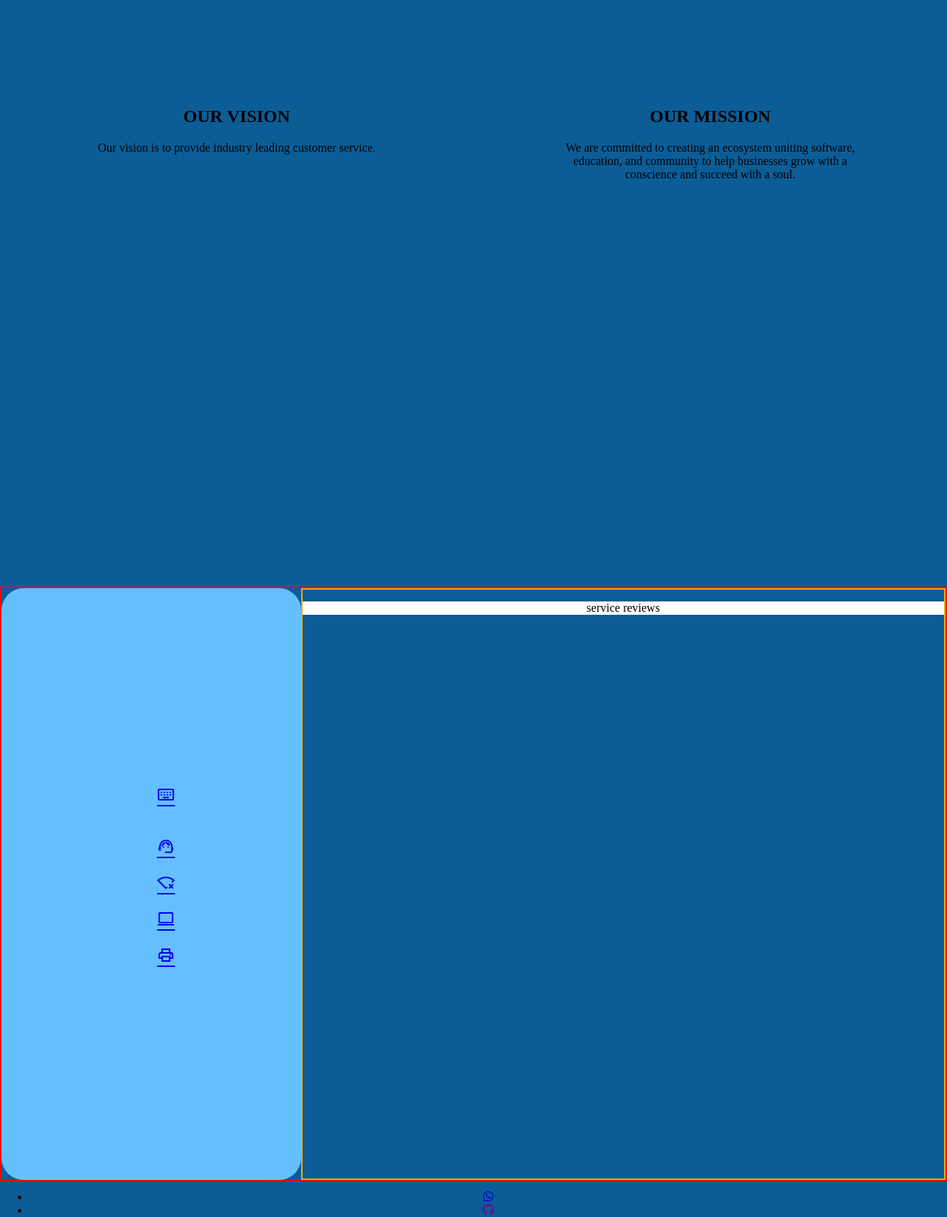
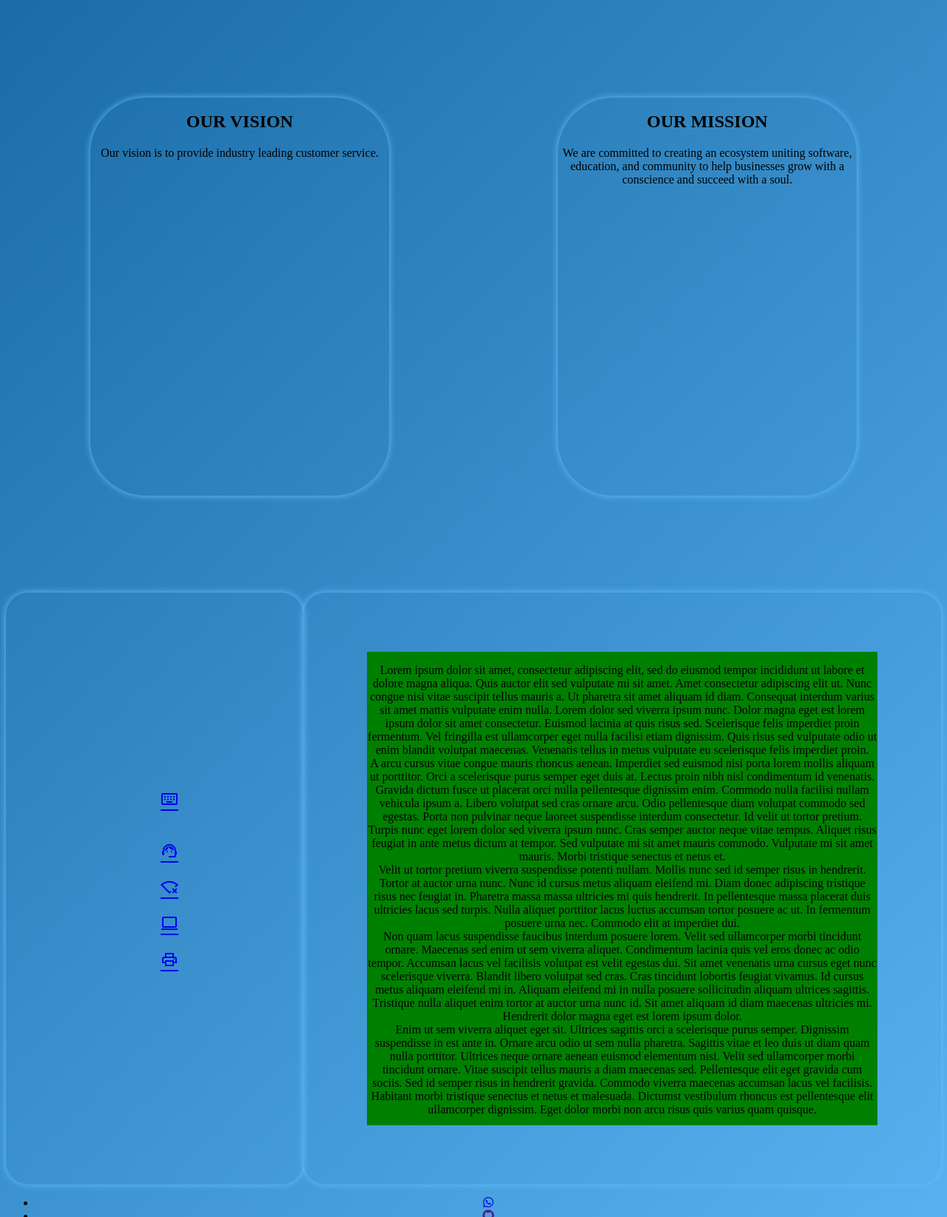
Before and after one commit to Compu-Tronix/Denvie_Cyber_Cafe, a Flask app: page / in a window 1280 px wide. Shown: the part 807-2452 px from the top of the page at 74% size. Run offline with Flask 3, Linux system fonts and the light colour scheme; some libraries are stand-ins or nearby versions.

Commit message:
updated base.css

```diff
--- a/static/base.css
+++ b/static/base.css
@@ -1,14 +1,39 @@
+
+:root {
+    --background_color: transparent;
+    --theme-color-light: rgb(101, 191, 255);
+    --theme-color-dark: rgb(12, 93, 150);
+    --border-color: rgb(255, 255, 255);
+}
 
 html {
     height: 100%;
-    background: rgb(12, 93, 150);
     text-align: center;
 }
 
+
+
 body {
-    margin: auto;
+	background: linear-gradient(-45deg, var(--theme-color-light), var(--theme-color-dark), var(--theme-color-light), var(--theme-color-dark));
+	background-size: 600% 600%;
+	animation: gradient 12.5s ease infinite;
 }
 
+@keyframes gradient {
+	0% {
+		background-position: 0% 50%;
+	}
+	50% {
+		background-position: 100% 50%;
+	}
+	100% {
+		background-position: 0% 50%;
+	}
+}
+
+/*
+navigation bar
+*/
 .navigation_bar{
 
     position: fixed;
@@ -26,6 +51,7 @@ body {
 .nav_btn {
     background: var(--background_color);
     box-shadow: 0 0 10px var(--theme-color-light);
+    border: none;
     border-radius: 30px;
     padding: 10px;
     margin: auto;
--- a/static/forms.js
+++ b/static/forms.js
@@ -1,7 +1,8 @@
 // forms html
+// assignment form
 const assignmentForm = `
 
-<div class="assignment_form">
+<div class="service_form">
   <p>
     Lorem ipsum dolor sit amet, consectetur adipiscing elit, sed do eiusmod tempor incididunt ut labore et dolore magna aliqua. Mauris nunc congue nisi vitae suscipit tellus mauris. Dictum at tempor commodo ullamcorper. Congue eu consequat ac felis. Purus sit amet luctus venenatis lectus magna. Gravida dictum fusce ut placerat orci nulla pellentesque dignissim enim. Quisque egestas diam in arcu cursus euismod quis viverra. Felis eget nunc lobortis mattis aliquam faucibus purus in massa. At volutpat diam ut venenatis tellus in. Pretium nibh ipsum consequat nisl vel pretium lectus quam.
 </p>
@@ -23,8 +24,6 @@ const assignmentForm = `
 
 `
 
-
-
 // replace more_info_container functions
 //assignment
 function assignment_form() {
--- a/static/style.css
+++ b/static/style.css
@@ -1,17 +1,7 @@
-:root {
-    --background_color: transparent;
-    --theme-color-light: rgb(101, 191, 255);
-    --theme-color-dark: rgb(12, 93, 150);
-}
-
-body {
-
-}
-
+/*
+root variables are on base.css
+*/
 .title_container {
-    background-image: url('../static/assets/img/background.jpg');
-    background-size: cover;
-    background-position: center;
     display: flex;
     height: 100vh;
 
@@ -57,16 +47,15 @@ body {
     width: 80%;
     height: 80%;
     margin: auto;
-    border: 10px solid rgb(12, 93, 150);
+    box-shadow: 0 0 10px var(--theme-color-light);
     border-radius: 75px;
 }
 .our_services_container {
-    border: 2px solid red;
     display: flex;
     min-height: 100vh
 }
 .cafe_services {
-    background: var(--theme-color-light);
+    box-shadow: 0 0 10px var(--theme-color-light);
     border-radius: 30px;
     display:flex;
     width:35%;
@@ -77,11 +66,24 @@ body {
 }
 
 .more_information_container {
-    border: 2px solid orange;
-    width: 75%
+    box-shadow: 0 0 10px var(--theme-color-light);
+    border-radius: 30px;
+    width: 75%;
+    display: flex;
 }
+.scrollable{
+    margin: auto;
+    background: green;
+    height: 80%;
+    width: 80%;
+    overflow: hidden
+}
+.scrollable:hover {
+    overflow: auto
+}
+
+
 .service_reviews {
-    background: white
 }
 
 .marketing_container {
--- a/templates/index.html
+++ b/templates/index.html
@@ -81,7 +81,7 @@
                 </div>
             </div>
 
-            <div class="about-us-information_container" >
+            <div class="about-us-information_container" id="mission_container" >
                 <div class="about_us_cards">
                     <h2>
                         OUR MISSION
@@ -225,9 +225,19 @@
 
             </div>
 
-            <div class="more_information_container" id="more_info_container">
-                <div class="service_reviews">
-                    <p>service reviews</p>
+            <div class="more_information_container" >
+                <div class="scrollable" id="more_info_container">
+                    <div class="service_reviews">
+                        <p>Lorem ipsum dolor sit amet, consectetur adipiscing elit, sed do eiusmod tempor incididunt ut labore et dolore magna aliqua. Quis auctor elit sed vulputate mi sit amet. Amet consectetur adipiscing elit ut. Nunc congue nisi vitae suscipit tellus mauris a. Ut pharetra sit amet aliquam id diam. Consequat interdum varius sit amet mattis vulputate enim nulla. Lorem dolor sed viverra ipsum nunc. Dolor magna eget est lorem ipsum dolor sit amet consectetur. Euismod lacinia at quis risus sed. Scelerisque felis imperdiet proin fermentum. Vel fringilla est ullamcorper eget nulla facilisi etiam dignissim. Quis risus sed vulputate odio ut enim blandit volutpat maecenas. Venenatis tellus in metus vulputate eu scelerisque felis imperdiet proin.
+
+                            <br>A arcu cursus vitae congue mauris rhoncus aenean. Imperdiet sed euismod nisi porta lorem mollis aliquam ut porttitor. Orci a scelerisque purus semper eget duis at. Lectus proin nibh nisl condimentum id venenatis. Gravida dictum fusce ut placerat orci nulla pellentesque dignissim enim. Commodo nulla facilisi nullam vehicula ipsum a. Libero volutpat sed cras ornare arcu. Odio pellentesque diam volutpat commodo sed egestas. Porta non pulvinar neque laoreet suspendisse interdum consectetur. Id velit ut tortor pretium. Turpis nunc eget lorem dolor sed viverra ipsum nunc. Cras semper auctor neque vitae tempus. Aliquet risus feugiat in ante metus dictum at tempor. Sed vulputate mi sit amet mauris commodo. Vulputate mi sit amet mauris. Morbi tristique senectus et netus et.
+
+                           <br> Velit ut tortor pretium viverra suspendisse potenti nullam. Mollis nunc sed id semper risus in hendrerit. Tortor at auctor urna nunc. Nunc id cursus metus aliquam eleifend mi. Diam donec adipiscing tristique risus nec feugiat in. Pharetra massa massa ultricies mi quis hendrerit. In pellentesque massa placerat duis ultricies lacus sed turpis. Nulla aliquet porttitor lacus luctus accumsan tortor posuere ac ut. In fermentum posuere urna nec. Commodo elit at imperdiet dui.
+
+                           <br> Non quam lacus suspendisse faucibus interdum posuere lorem. Velit sed ullamcorper morbi tincidunt ornare. Maecenas sed enim ut sem viverra aliquet. Condimentum lacinia quis vel eros donec ac odio tempor. Accumsan lacus vel facilisis volutpat est velit egestas dui. Sit amet venenatis urna cursus eget nunc scelerisque viverra. Blandit libero volutpat sed cras. Cras tincidunt lobortis feugiat vivamus. Id cursus metus aliquam eleifend mi in. Aliquam eleifend mi in nulla posuere sollicitudin aliquam ultrices sagittis. Tristique nulla aliquet enim tortor at auctor urna nunc id. Sit amet aliquam id diam maecenas ultricies mi. Hendrerit dolor magna eget est lorem ipsum dolor.
+
+                           <br>Enim ut sem viverra aliquet eget sit. Ultrices sagittis orci a scelerisque purus semper. Dignissim suspendisse in est ante in. Ornare arcu odio ut sem nulla pharetra. Sagittis vitae et leo duis ut diam quam nulla porttitor. Ultrices neque ornare aenean euismod elementum nisi. Velit sed ullamcorper morbi tincidunt ornare. Vitae suscipit tellus mauris a diam maecenas sed. Pellentesque elit eget gravida cum sociis. Sed id semper risus in hendrerit gravida. Commodo viverra maecenas accumsan lacus vel facilisis. Habitant morbi tristique senectus et netus et malesuada. Dictumst vestibulum rhoncus est pellentesque elit ullamcorper dignissim. Eget dolor morbi non arcu risus quis varius quam quisque.</p>
+                    </div>
                 </div>
             </div>
 
```
